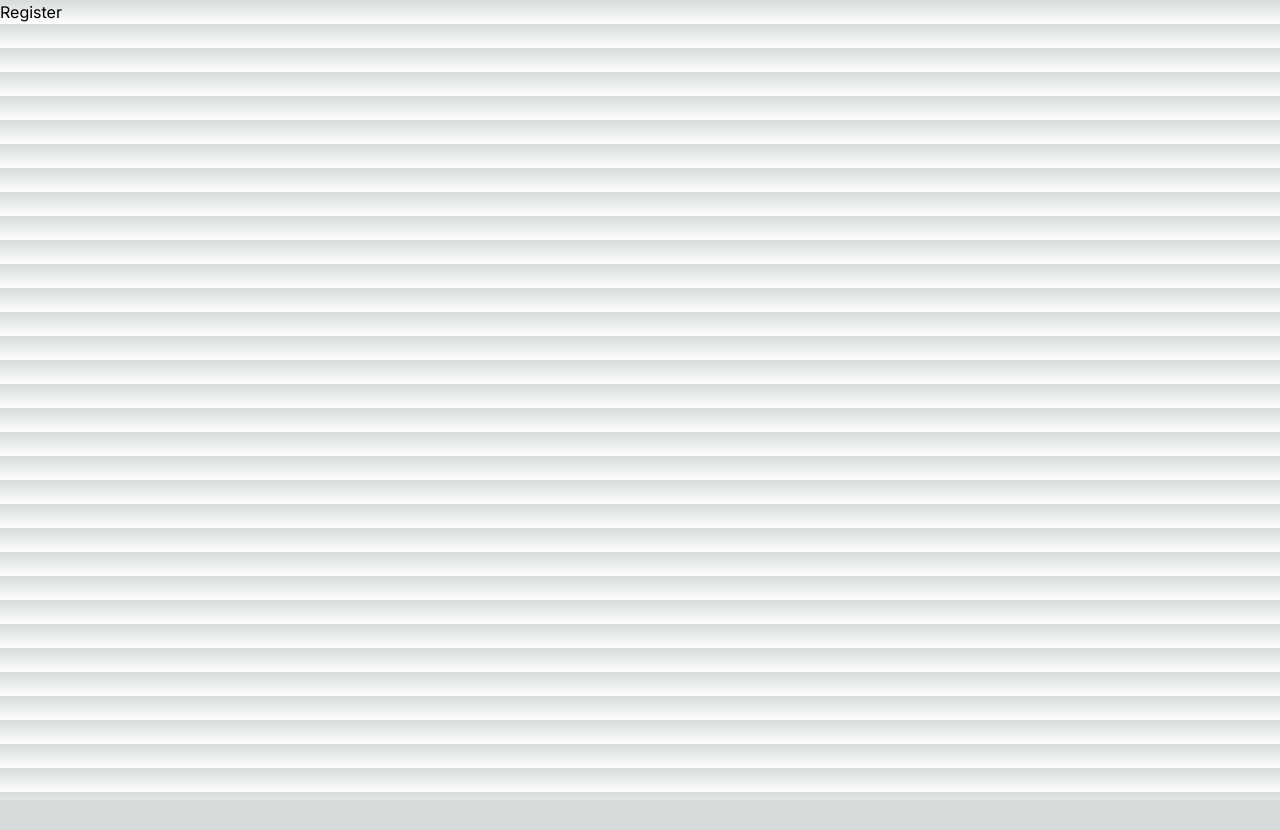
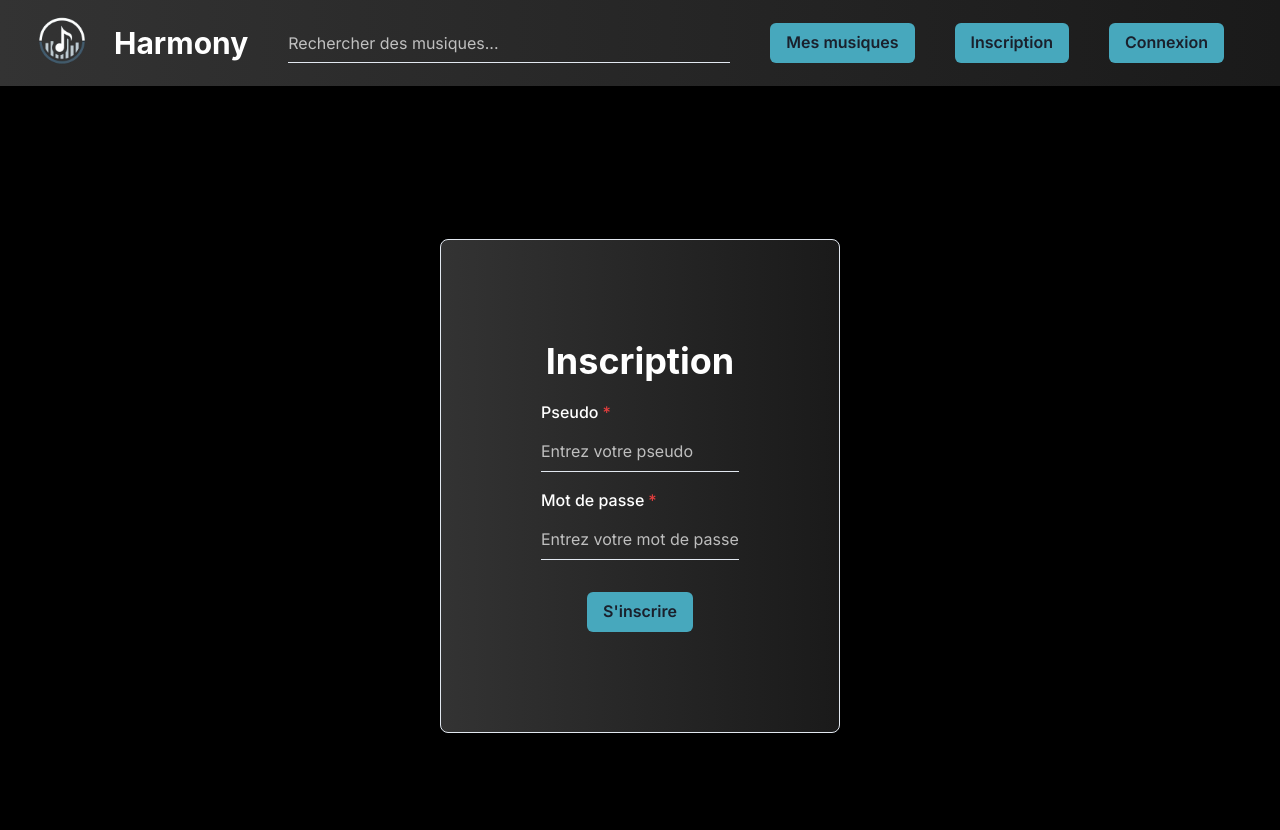
Before and after one commit to DOSKA404/harmony, a Next.js app in the folder frontend/harmony/: page /Register in a window 1280 px wide. Shown: the top 830 px of the page. Before the commit the page ends 800 px from the top, so only its background shows below. Built offline with nearby package versions, Linux system fonts and the light colour scheme.

Commit message:
adding all pages

```diff
--- a/frontend/harmony/src/app/Login/page.tsx
+++ b/frontend/harmony/src/app/Login/page.tsx
@@ -1,11 +1,46 @@
-import Header from "../../components/page"
+// Login.tsx
+import { Layout } from '../../components/layout';
+import {
+  Box,
+  Flex,
+  FormControl,
+  FormLabel,
+  Input,
+  Button,
+  Heading,
+  Center,
+  useColorModeValue,
+  VStack
+} from '@chakra-ui/react';
 
-export default function Login(){
-    return(
-        <></>
-        <Header>
-        <div>
-            <h1>Login</h1>
-        </div>
-    )
+export default function Login() {
+  const inputStyle = {
+    variant: 'flushed',
+    size: 'md',
+    focusBorderColor: '#47A8BD',
+    _placeholder: { color: 'rgba(255, 255, 255, 0.7)' }
+  };
+
+  return (
+    <Layout>
+      <Center w="full" h="100vh" bg="black">
+        <Box p={8} maxW="400px" borderWidth="1px" padding='100px' borderRadius="lg" boxShadow="lg" bgGradient="linear(to-r, #333333, #1a1a1a)">
+          <VStack spacing={4} align="center">
+            <Heading as="h1" size="xl" color="white">
+              Connexion
+            </Heading>
+            <FormControl isRequired>
+              <FormLabel htmlFor="username" color="white">Pseudo</FormLabel>
+              <Input id="username" placeholder="Entrez votre pseudo" {...inputStyle} />
+            </FormControl>
+            <FormControl isRequired>
+              <FormLabel htmlFor="password" color="white">Mot de passe</FormLabel>
+              <Input id="password" placeholder="Entrez votre mot de passe" type="password" {...inputStyle} />
+            </FormControl>
+            <Button backgroundColor="#47A8BD" mt={4}>Se connecter</Button>
+          </VStack>
+        </Box>
+      </Center>
+    </Layout>
+  );
 }
--- a/frontend/harmony/src/app/Register/page.tsx
+++ b/frontend/harmony/src/app/Register/page.tsx
@@ -1,7 +1,46 @@
+// Register.tsx
+import { Layout } from '../../components/layout';
+import {
+  Box,
+  Flex,
+  FormControl,
+  FormLabel,
+  Input,
+  Button,
+  Heading,
+  Center,
+  useColorModeValue,
+  VStack
+} from '@chakra-ui/react';
+
 export default function Register() {
-    return(
-        <div>
-            <h1>Register</h1>
-        </div>
-    )
+  const inputStyle = {
+    variant: 'flushed',
+    size: 'md',
+    focusBorderColor: '#47A8BD',
+    _placeholder: { color: 'rgba(255, 255, 255, 0.7)' }
+  };
+
+  return (
+    <Layout>
+      <Center w="full" h="100vh" bg="black">
+        <Box p={8} maxW="400px" borderWidth="1px" padding='100px' borderRadius="lg" boxShadow="lg" bgGradient="linear(to-r, #333333, #1a1a1a)">
+          <VStack spacing={4} align="center">
+            <Heading as="h1" size="xl" color="white">
+              Inscription
+            </Heading>
+            <FormControl isRequired>
+              <FormLabel htmlFor="username" color="white">Pseudo</FormLabel>
+              <Input id="username" placeholder="Entrez votre pseudo" {...inputStyle} />
+            </FormControl>
+            <FormControl isRequired>
+              <FormLabel htmlFor="password" color="white">Mot de passe</FormLabel>
+              <Input id="password" placeholder="Entrez votre mot de passe" type="password" {...inputStyle} />
+            </FormControl>
+            <Button backgroundColor="#47A8BD" mt={4}>S'inscrire</Button>
+          </VStack>
+        </Box>
+      </Center>
+    </Layout>
+  );
 }
--- a/frontend/harmony/src/app/layout.tsx
+++ b/frontend/harmony/src/app/layout.tsx
@@ -2,11 +2,14 @@ import type { Metadata } from "next";
 import { Inter } from "next/font/google";
 import "./globals.css";
 
-const inter = Inter({ subsets: ["latin"] });
+import { Jost } from 'next/font/google';
+
+
+const jost = Inter({ subsets: ["latin"] });
 
 export const metadata: Metadata = {
-  title: "Create Next App",
-  description: "Generated by create next app",
+  title: "Harmony",
+  description: "The music in your skin",
 };
 
 export default function RootLayout({
@@ -16,7 +19,7 @@ export default function RootLayout({
 }>) {
   return (
     <html lang="en">
-      <body className={inter.className}>{children}</body>
+      <body className={jost.className}>{children}</body>
     </html>
   );
 }
--- a/frontend/harmony/src/app/page.tsx
+++ b/frontend/harmony/src/app/page.tsx
@@ -1,42 +1,51 @@
-
+// Home.tsx
 import { Layout } from '../components/layout';
-import { Box, Flex, Heading, Text } from '@chakra-ui/react';
-
+import { Box, Flex, Heading, Text, useColorModeValue, SimpleGrid, Image } from '@chakra-ui/react';
+import NextLink from 'next/link';
 import { ChakraProvider } from '@chakra-ui/react';
 import Head from 'next/head';
 
-function MyApp({ Component, pageProps }) {
-  return (
-    <>
-      <Head>
-        <link rel="preconnect" href="https://fonts.googleapis.com" />
-        <link rel="preconnect" href="https://fonts.gstatic.com" crossOrigin="anonymous" />
-        <link href="https://fonts.googleapis.com/css2?family=Jersey+25&display=swap" rel="stylesheet" />
-      </Head>
-      <ChakraProvider>
-        <Component {...pageProps} />
-      </ChakraProvider>
-    </>
-  );
-}
+function Home() {
 
- MyApp;
-
-
-function Home() {
   return (
     <Layout>
-      <Box w="full" h="100vh" bg="#000000">
+      <Box w="full" h="100vh" bg="black">
         <Flex
-          direction="row"
+          direction="column"
           h="full"
           w="full"
           alignItems="center"
           justifyContent="center"
         >
-          <Text fontSize="4xl" fontWeight="bold" mr="100" mb="150">
-            La simplicité et le style en un site
-          </Text>
+          <Heading mb={10} color="white" fontSize="4xl">
+          The music in your skin
+          </Heading>
+          <SimpleGrid columns={3} spacing={10} w="full" px={10} py={5}>
+            <Box bgGradient="linear(to-r, #333333, #1a1a1a)" p={10} borderRadius="lg" boxShadow="xl">
+              <Image src="/artist-bg.jpg" alt="Artist Background" borderRadius="lg" mb={4} />
+              <Heading mb={2} size="md" color="white">Artiste</Heading>
+              <Text color="whiteAlpha.800">Découvrez des artistes de tous genres et horizons.</Text>
+              <NextLink href="/artists" passHref>
+                <Text mt={4} as="a" color="teal.400" cursor="pointer">Explorer les artistes</Text>
+              </NextLink>
+            </Box>
+            <Box bgGradient="linear(to-r, #333333, #1a1a1a)" p={10} borderRadius="lg" boxShadow="xl">
+              <Image src="/music-bg.jpg" alt="Music Background" borderRadius="lg" mb={4} />
+              <Heading mb={2} size="md" color="white">Musique</Heading>
+              <Text color="whiteAlpha.800">Parcourez notre vaste bibliothèque musicale.</Text>
+              <NextLink href="/music" passHref>
+                <Text mt={4} as="a" color="teal.400" cursor="pointer">Écouter maintenant</Text>
+              </NextLink>
+            </Box>
+            <Box bgGradient="linear(to-r, #333333, #1a1a1a)" p={10} borderRadius="lg" boxShadow="xl">
+              <Image src="/album-bg.jpg" alt="Album Background" borderRadius="lg" mb={4} />
+              <Heading mb={2} size="md" color="white">Album</Heading>
+              <Text color="whiteAlpha.800">Trouvez les derniers albums de vos artistes préférés.</Text>
+              <NextLink href="/albums" passHref>
+                <Text mt={4} as="a" color="teal.400" cursor="pointer">Voir les albums</Text>
+              </NextLink>
+            </Box>
+          </SimpleGrid>
         </Flex>
       </Box>
     </Layout>
--- a/frontend/harmony/src/components/layout.tsx
+++ b/frontend/harmony/src/components/layout.tsx
@@ -19,9 +19,11 @@ export default function Header() {
   <Box>
     <Flex align="center">
       <img src="/HARMONYLOGO.png" alt="Harmony Icon" width="90" height="90" style={{ marginRight: '8px' }} />
-      <Heading as="h1" size="lg" color="#FFFFFF">
-        Harmony
-      </Heading>
+      <NextLink href="/" passHref>
+        <Heading as="h1" size="lg" color="#FFFFFF">
+          Harmony
+        </Heading>
+      </NextLink>
     </Flex>
   </Box>
   <Flex align="center" flex="1" mx={10}>
@@ -34,19 +36,19 @@ export default function Header() {
     />
   </Flex>
   <Flex align="center">
-    <NextLink href="/" passHref>
-      <Button as="a" variant="ghost" backgroundColor="#47A8BD" mr={10}>
-        Accueil
-      </Button>
-    </NextLink>
     <NextLink href="/Articles" passHref>
       <Button as="a" variant="ghost" backgroundColor="#47A8BD" mr={10}>
         Mes musiques
       </Button>
     </NextLink>
-    <NextLink href="/About" passHref>
+    <NextLink href="/Register" passHref>
       <Button as="a" variant="ghost" backgroundColor="#47A8BD" mr={10}>
-        Mon profil
+        Inscription
+      </Button>
+    </NextLink>
+    <NextLink href="/Login" passHref>
+      <Button as="a" variant="ghost" backgroundColor="#47A8BD" mr={10}>
+        Connexion
       </Button>
     </NextLink>
   </Flex>
```
